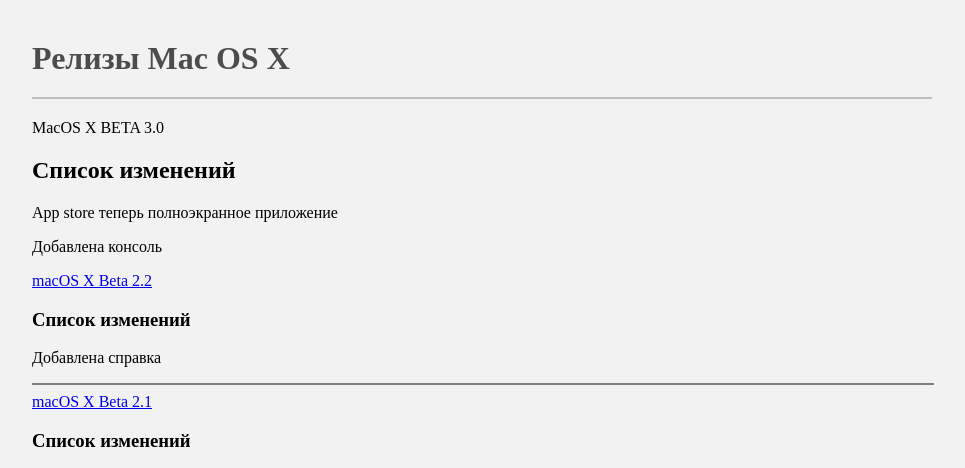
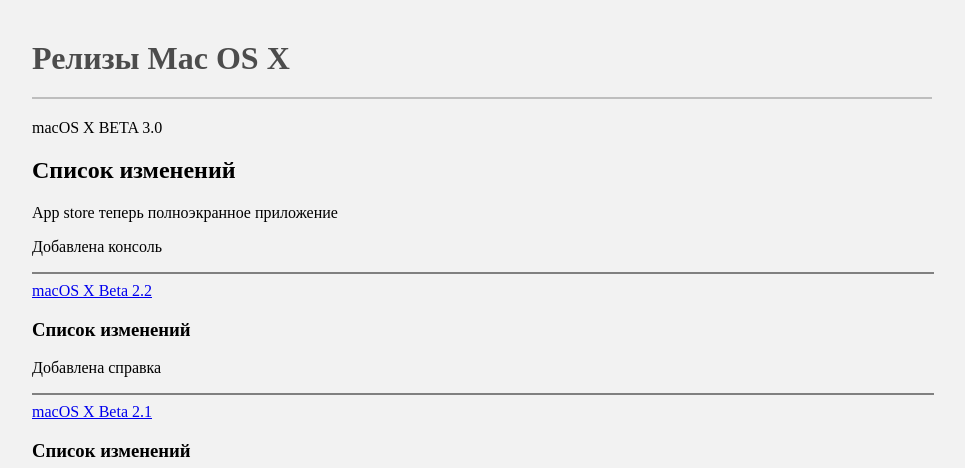
Before and after one commit to Zombich333/virtualpechka, a plain HTML site: page index.html in a window 1280 px wide. Shown: the top 468 px of the page, without its empty margins (158-1123 px from the left). Drawn offline with Linux system fonts and the light colour scheme.

Commit message:
Update index.html

```diff
--- a/index.html
+++ b/index.html
@@ -24,10 +24,11 @@
 </head>
 <body>
 <h1>Релизы Mac OS X</h1>
-<p>MacOS X BETA 3.0</p>
+<p>macOS X BETA 3.0</p>
 <h2>Список изменений</h2>
 <p>App store теперь полноэкранное приложение</p>
 <p>Добавлена консоль</p>
+<hr size="2" width="100%" align="left" color="gray">
 <a href="https://drive.google.com/file/d/178qG6QfRh46a547TrKUlamsaXl4E2PVr/view?usp=sharing">macOS X Beta 2.2</a>
 <h3>Список изменений</h3>
 <p>Добавлена справка</p>
```
